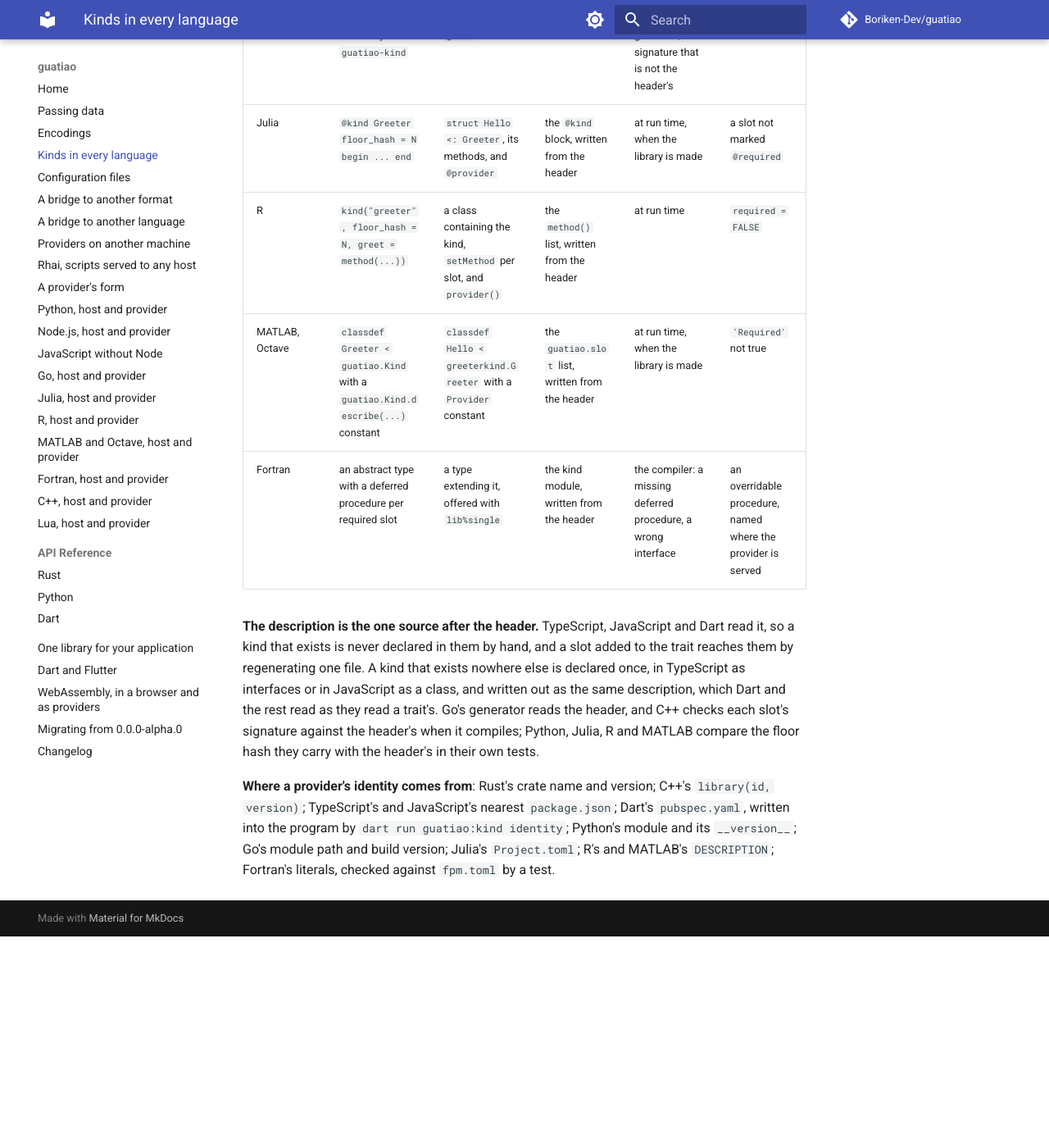
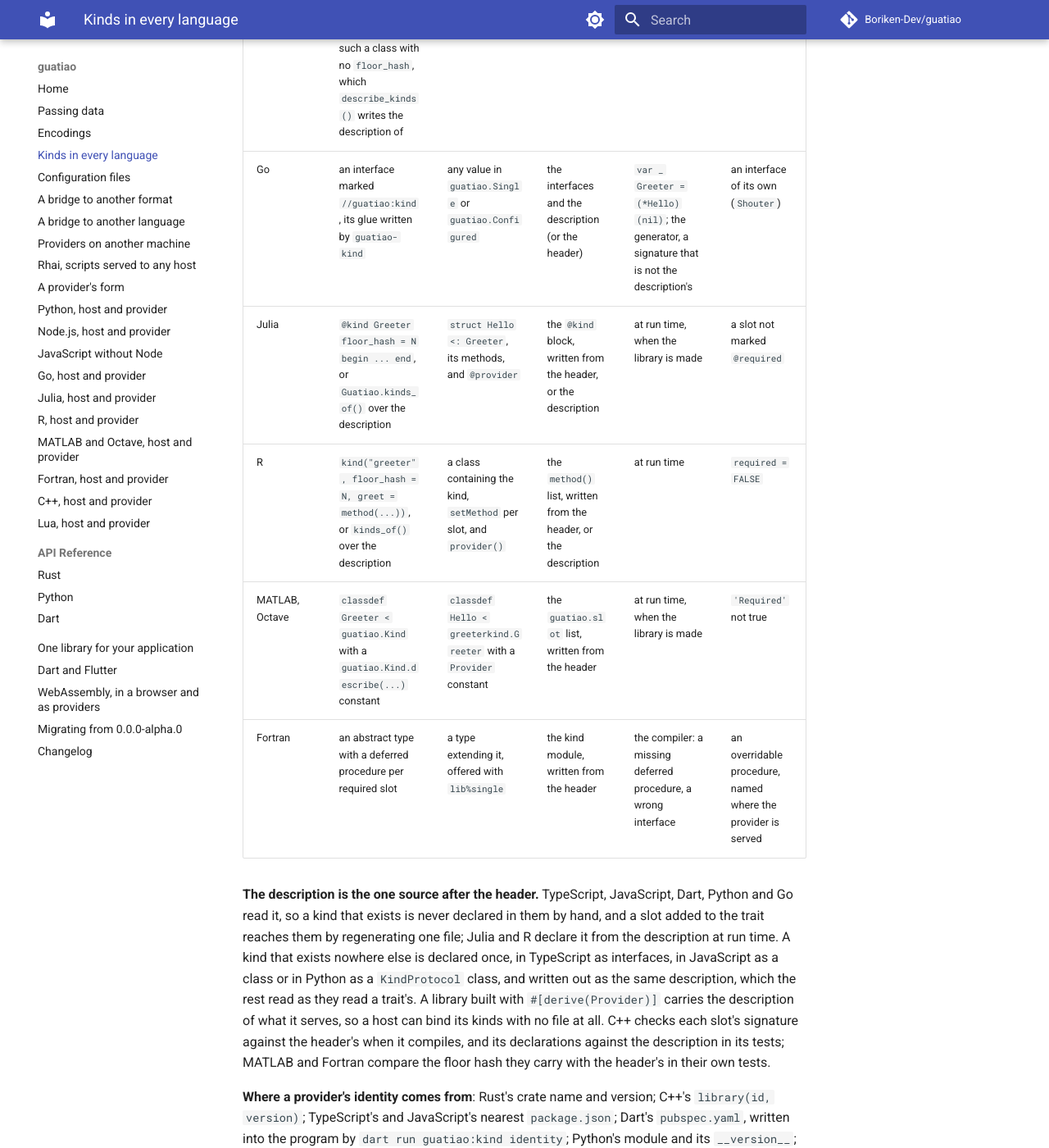
Before and after one commit to Boriken-Dev/guatiao, an MkDocs documentation site: the page built from docs/kinds.md, in a window 1280 px wide and 1400 px high, scrolled down 2013 px. Shown: the whole window at 82% size. Built offline with MkDocs 1.6.1 and Material for MkDocs 9.7.7, drawn with Linux system fonts in a browser that asks for light colours; comment, search, counter and statistics services are not loaded; before the commit the page ends 3155 px from its top, so only the background shows below that; some of the changed text lies outside the part shown.

Commit message:
docs: kinds born in Python, and which languages read a description
The kinds page says which languages generate from or load a kind's
description, that a kind may be born in Python as well as in TypeScript
or JavaScript, and that a derived library carries its kinds; the
encodings page and the changelog name Python's describe_kinds.

```diff
--- a/docs/kinds.md
+++ b/docs/kinds.md
@@ -15,22 +15,26 @@ binding's own page has the detail.
 | TypeScript | an interface and a value of one name, written by `guatiao-kind` from the description; a kind of its own is written as interfaces (`u32`, `Lent<MapRef>`, `extends ObjectKind`) that `guatiao-kind` reads into one | `class Hello extends Provider implements Greeter`, listed in `static kinds` | the description | `tsc --strict`: a missing or mistyped required method, a mistyped appended one | an optional method of the interface |
 | JavaScript | the same module, `guatiao-kind`'s `.js`, or `kindsOf()` over the description; a kind of its own is a class extending `Kind`, which `describeKinds()` writes the description of | the same class, without the types | the description, or `static slots` | with `// @ts-check` and `@implements`, what TypeScript checks; at run time, a missing required method is a `TypeError` naming it | an optional method |
 | Dart | an abstract interface class, written by `dart run guatiao:kind` from the description | `class Hello extends Provider implements Greeter, GreeterShout`, offered in a `Library` | the description | the analyzer: a missing or mistyped method, appended ones included; at run time, an `ArgumentError` naming a missing one | an interface of its own (`GreeterShout`) |
-| Python | `class Greeter(KindProtocol, Protocol, kind=..., floor_hash=...)` | `class Hello(Provider, Greeter)` | the class's annotations, written from the header | mypy and pyright on the methods; at class creation, a missing required one | a method not marked `@required` |
-| Go | an interface marked `//guatiao:kind`, its glue written by `guatiao-kind` | any value in `guatiao.Single` or `guatiao.Configured` | the interfaces and the header | `var _ Greeter = (*Hello)(nil)`; the generator, a signature that is not the header's | an interface of its own (`Shouter`) |
-| Julia | `@kind Greeter floor_hash = N begin ... end` | `struct Hello <: Greeter`, its methods, and `@provider` | the `@kind` block, written from the header | at run time, when the library is made | a slot not marked `@required` |
-| R | `kind("greeter", floor_hash = N, greet = method(...))` | a class containing the kind, `setMethod` per slot, and `provider()` | the `method()` list, written from the header | at run time | `required = FALSE` |
+| Python | `class Greeter(KindProtocol, Protocol, kind=..., floor_hash=...)`, written by `python -m guatiao.kinds` from the description or loaded by `kinds_of()`; a kind of its own is such a class with no `floor_hash`, which `describe_kinds()` writes the description of | `class Hello(Provider, Greeter)` | the description, or the class's annotations | mypy and pyright on the methods; at class creation, a missing required one | a method not marked `@required` |
+| Go | an interface marked `//guatiao:kind`, its glue written by `guatiao-kind` | any value in `guatiao.Single` or `guatiao.Configured` | the interfaces and the description (or the header) | `var _ Greeter = (*Hello)(nil)`; the generator, a signature that is not the description's | an interface of its own (`Shouter`) |
+| Julia | `@kind Greeter floor_hash = N begin ... end`, or `Guatiao.kinds_of()` over the description | `struct Hello <: Greeter`, its methods, and `@provider` | the `@kind` block, written from the header, or the description | at run time, when the library is made | a slot not marked `@required` |
+| R | `kind("greeter", floor_hash = N, greet = method(...))`, or `kinds_of()` over the description | a class containing the kind, `setMethod` per slot, and `provider()` | the `method()` list, written from the header, or the description | at run time | `required = FALSE` |
 | MATLAB, Octave | `classdef Greeter < guatiao.Kind` with a `guatiao.Kind.describe(...)` constant | `classdef Hello < greeterkind.Greeter` with a `Provider` constant | the `guatiao.slot` list, written from the header | at run time, when the library is made | `'Required'` not true |
 | Fortran | an abstract type with a deferred procedure per required slot | a type extending it, offered with `lib%single` | the kind module, written from the header | the compiler: a missing deferred procedure, a wrong interface | an overridable procedure, named where the provider is served |
 
 **The description is the one source after the header.** TypeScript,
-JavaScript and Dart read it, so a kind that exists is never declared in
-them by hand, and a slot added to the trait reaches them by regenerating
-one file. A kind that exists nowhere else is declared once, in TypeScript
-as interfaces or in JavaScript as a class, and written out as the same
-description, which Dart and the rest read as they read a trait's. Go's generator reads the header, and C++ checks each slot's
-signature against the header's when it compiles; Python, Julia, R and
-MATLAB compare the floor hash they carry with the header's in their own
-tests.
+JavaScript, Dart, Python and Go read it, so a kind that exists is never
+declared in them by hand, and a slot added to the trait reaches them by
+regenerating one file; Julia and R declare it from the description at run
+time. A kind that exists nowhere else is declared once, in TypeScript as
+interfaces, in JavaScript as a class or in Python as a `KindProtocol`
+class, and written out as the same description, which the rest read as
+they read a trait's. A library built with `#[derive(Provider)]` carries
+the description of what it serves, so a host can bind its kinds with no
+file at all. C++ checks each slot's signature against the header's when
+it compiles, and its declarations against the description in its tests;
+MATLAB and Fortran compare the floor hash they carry with the header's in
+their own tests.
 
 **Where a provider's identity comes from**: Rust's crate name and
 version; C++'s `library(id, version)`; TypeScript's and JavaScript's nearest `package.json`; Dart's
```
Also changed, not shown: CHANGELOG.md (+5 -0 lines), docs/encodings.md (+2 -1 lines).
